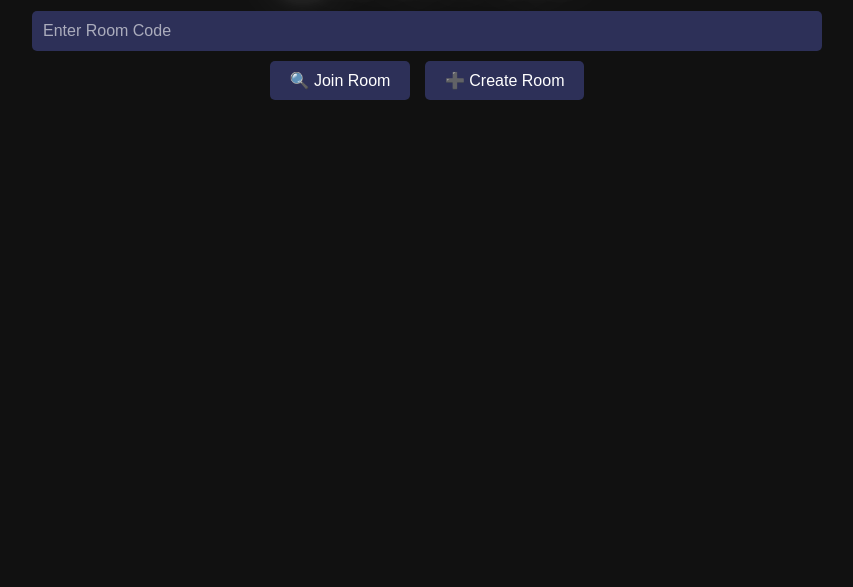
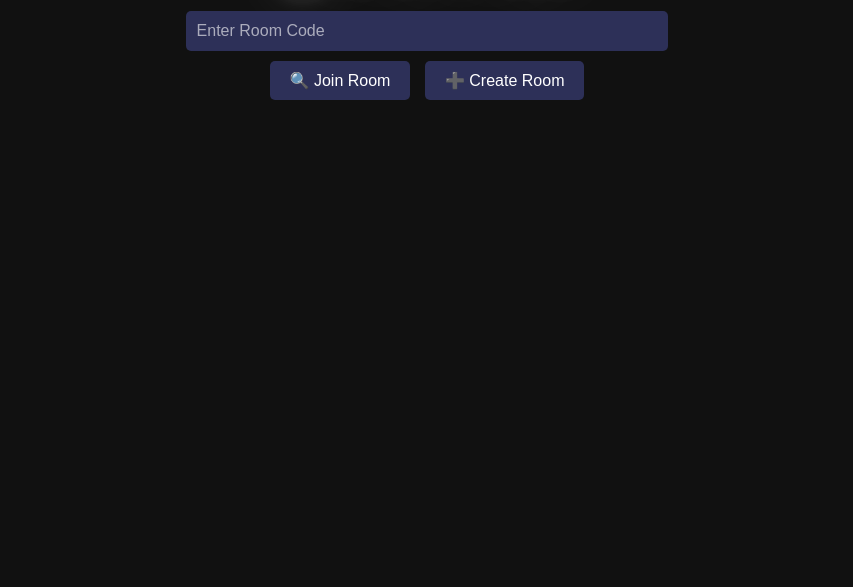
Before and after one commit to WuthichaiKung/alpha-cipher-chat, a website: page public/index.html in a window 1280 px wide. Shown: the part 213-800 px from the top of the page, without its empty margins (213-1066 px from the left). Drawn offline with Linux system fonts and the light colour scheme.

Commit message:
Update index.html and styles.css with new UI and animation

```diff
--- a/public/index.html
+++ b/public/index.html
@@ -11,13 +11,14 @@
     <h1 class="text-flicker-in-glow">🔒 ALPHA-CIPHER</h1>
 
     <!-- input แบบ animation 4 ขอบ -->
-    <div class="animated-input">
-      <input type="text" id="roomCodeInput" placeholder="Enter Room Code">
-      <span class="bottom"></span>
-      <span class="right"></span>
-      <span class="top"></span>
-      <span class="left"></span>
-    </div>
+<div class="input-wrapper">
+  <input type="text" id="roomCodeInput" placeholder="Enter Room Code" />
+  <span class="bottom"></span>
+  <span class="right"></span>
+  <span class="top"></span>
+  <span class="left"></span>
+</div>
+
 
     <div class="buttons">
       <button onclick="joinRoom()">🔍 Join Room</button>
--- a/public/styles.css
+++ b/public/styles.css
@@ -177,3 +177,9 @@ button:hover::before {
       0 0 100px rgba(255, 255, 255, 0.1);
   }
 }
+
+.container .input-wrapper {
+  width: 60%; /* เท่ากับ input */
+  margin: 0 auto;
+  position: relative;
+}
```
